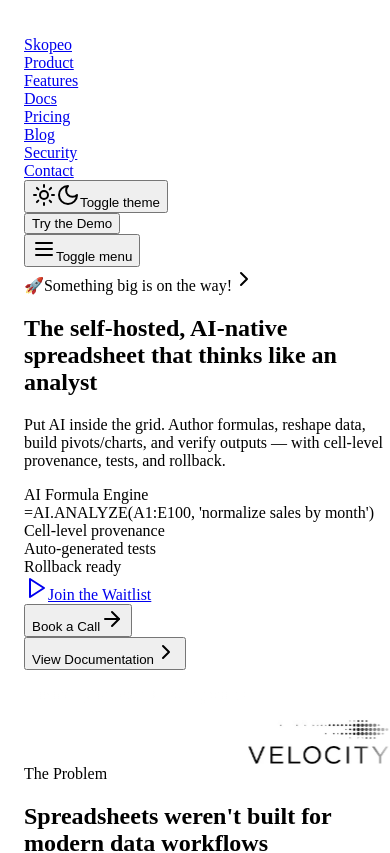
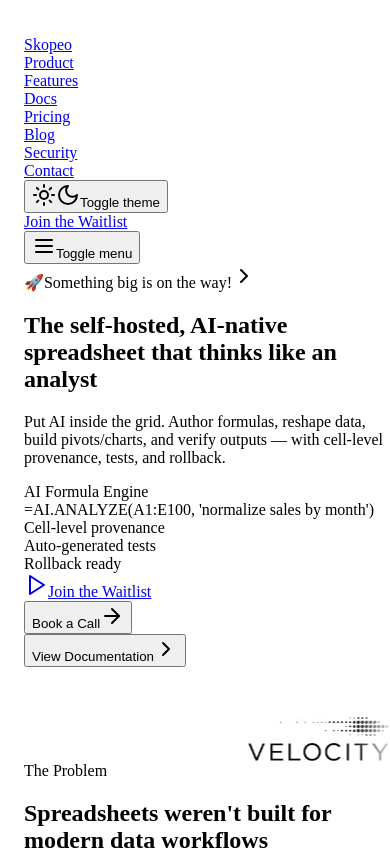
Before and after one commit to Aryan-3553/Skopeo-website, a React (Vite) app in the folder client/: page / in a window 390 px wide. Shown: the top 853 px of the page. Built offline with nearby package versions, Linux system fonts and the light colour scheme.

Commit message:
feat: integrate Google Forms waitlist link
- Link desktop 'Join the Waitlist' button to Google Forms
- Link mobile 'Join the Waitlist' button to Google Forms
- Open in new tab with proper security attributes
- Maintain existing button styling and animations

```diff
--- a/client/src/components/site-header.tsx
+++ b/client/src/components/site-header.tsx
@@ -84,8 +84,15 @@
             <Button
               data-testid="button-try-demo"
               className="hidden sm:inline-flex bg-white text-black hover:bg-white/90 font-semibold shadow-glow px-6 py-2"
+              asChild
             >
-              Try the Demo
+              <a
+                href="https://docs.google.com/forms/d/e/1FAIpQLSe5eDQM8P_Bm9A3RqnV9tYclZDLhNstHqxRxI1dFiVS5WdDuw/viewform?usp=dialog"
+                target="_blank"
+                rel="noopener noreferrer"
+              >
+                Join the Waitlist
+              </a>
             </Button>
           </motion.div>
 
@@ -106,8 +113,18 @@
                     </div>
                   </Link>
                 ))}
-                <Button className="mt-4" data-testid="mobile-button-try-demo">
-                  Try the Demo
+                <Button
+                  className="mt-4"
+                  data-testid="mobile-button-try-demo"
+                  asChild
+                >
+                  <a
+                    href="https://docs.google.com/forms/d/e/1FAIpQLSe5eDQM8P_Bm9A3RqnV9tYclZDLhNstHqxRxI1dFiVS5WdDuw/viewform?usp=dialog"
+                    target="_blank"
+                    rel="noopener noreferrer"
+                  >
+                    Join the Waitlist
+                  </a>
                 </Button>
               </nav>
             </SheetContent>
```
